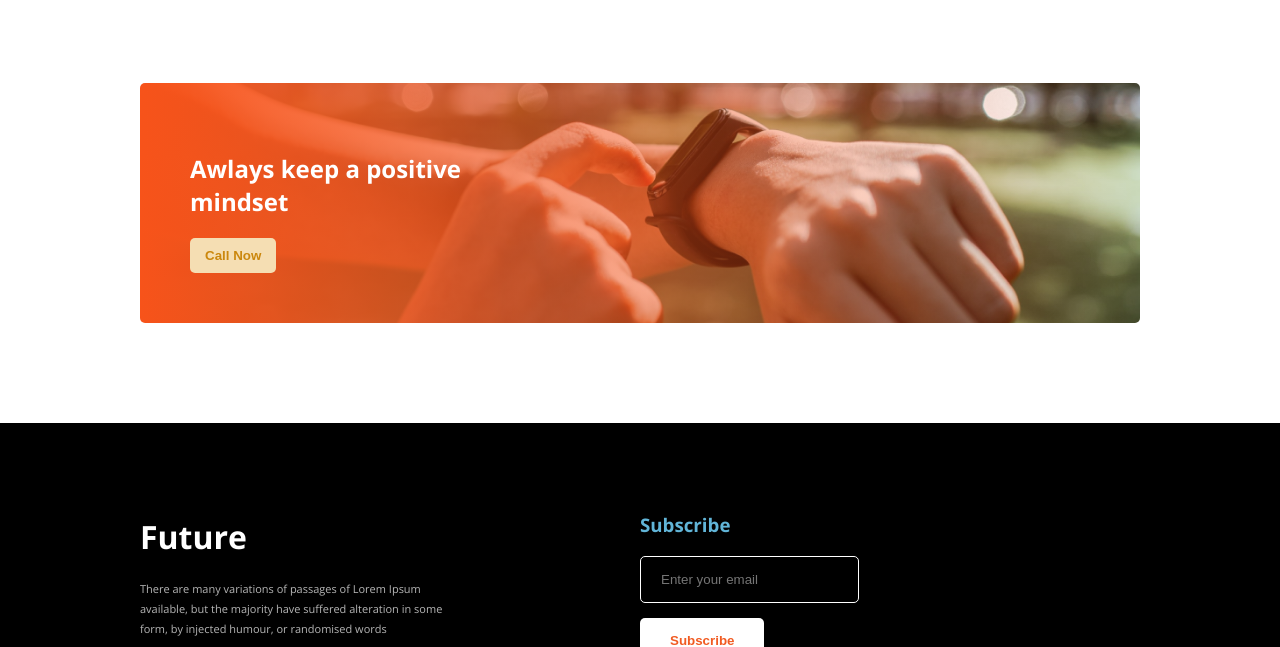
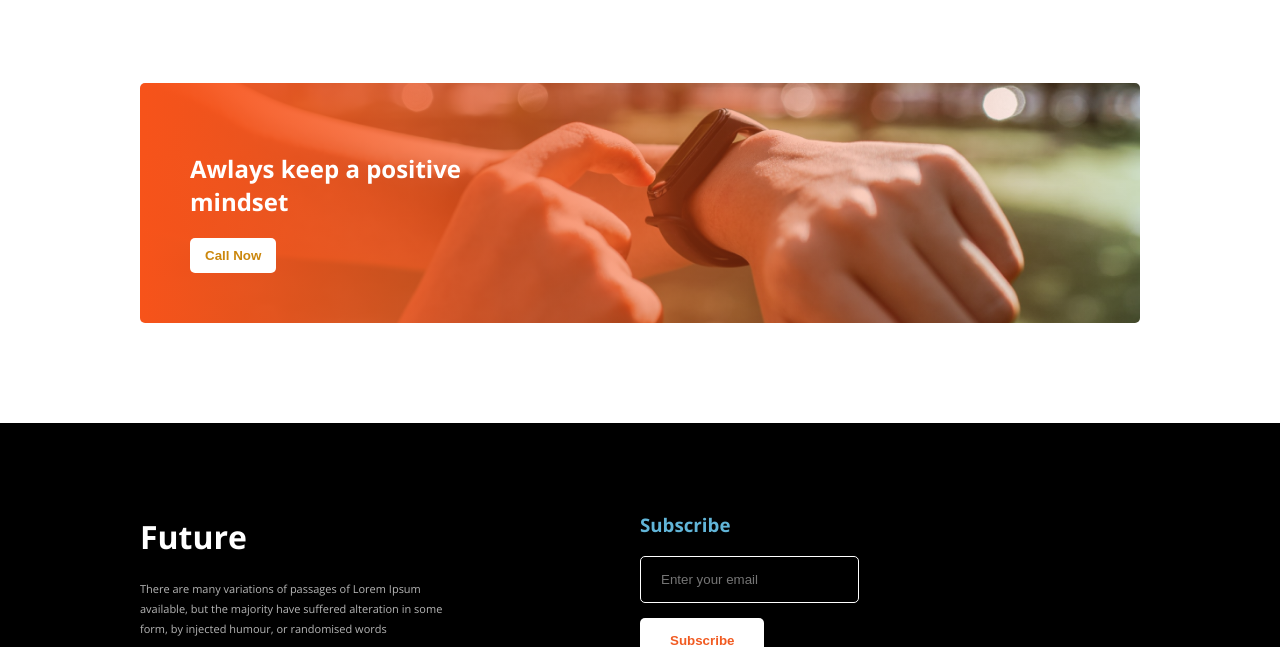
Before and after one commit to Aslam-Hosen/project-2, a plain HTML site: page index.html in a window 1280 px wide. Shown: the part 1622-2269 px from the top of the page. Drawn offline with nearby package versions, Linux system fonts and the light colour scheme.

Commit message:
last commit

```diff
--- a/style.css
+++ b/style.css
@@ -132,7 +132,7 @@ section.mindset-container {
     padding: 10px 15px;
     border-radius: 5px;
     color: #cb870d;
-    background-color: wheat;
+    background-color: white;
 }
 
 /* footer section  */
```
